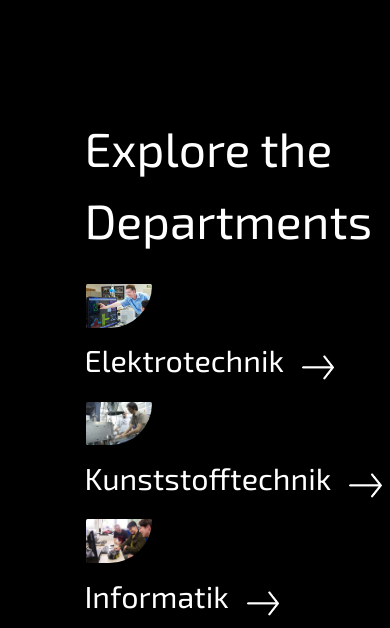
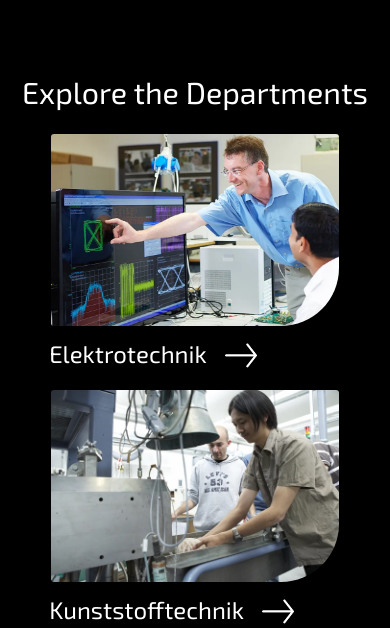
Before and after one commit to nicholassuwirman/Gauss-Webseite, a React (Vite) app: page /department in a window 390 px wide. Shown: the part 940-1568 px from the top of the page. Built offline with nearby package versions, Linux system fonts and the light colour scheme.

Commit message:
departments for mobile updated

```diff
--- a/src/containers/pages/department/department.css
+++ b/src/containers/pages/department/department.css
@@ -329,16 +329,45 @@
     height: 22px;
   }
   .departments-circle-text-container {
-    width: 40%;
-    left: 58%;
-    top: 65%;
+    width: 90%;
+    left: 5%;
+    top: 85%;
 
   }
+
+  .departments-learn-more-text {
+    font-size: 1.9rem;
+    margin-left: 0vh;
+    margin-top: 10vh;
+    text-align: center;
+  }
   .departments-circle-text-title {
-    font-size: 1rem;
+    font-size: 1.5rem;
   }
 
   .departments-circle-text-description {
-    font-size: 0.6rem;
+    font-size: 0.7rem;
+    padding-bottom: 0;
+  }
+
+  .departments-circle-text-box {
+    padding: 10px;
+    padding-top: 5px;
+  }
+  .departments-contributors-images-container {
+    padding-left: 3vh;
+    align-items: center;
+    margin-top: 1.5vh;
+  }
+  .departments-contributor-link-wrapper {
+    width: 80%; /* Make the anchor tag take the width of its container */
+
+  }
+  .departments-contributor-text {
+    font-size: 1.5rem;
+  }
+
+  .departments-arrow-right {
+    margin-top: 0.8vh;
   }
 }
--- a/src/containers/pages/department/department.jsx
+++ b/src/containers/pages/department/department.jsx
@@ -30,10 +30,10 @@ const Department = () => {
     innovation: { top: '12vh', left: '1.5%' },
     kunstofftechnik: { top: '12vh', left: '1.5%' },
     mobile: {
-      engineering: { top: '101%', left: '50%' },
-      design: { top: '101%', left: '50%' },
-      innovation: { top: '101%', left: '50%' },
-      kunstofftechnik: { top: '101%', left: '50%' },
+      engineering: { top: '80%', left: '50%' },
+      design: { top: '80%', left: '50%' },
+      innovation: { top: '80%', left: '50%' },
+      kunstofftechnik: { top: '80%', left: '50%' },
     },
   };
 
@@ -126,6 +126,7 @@ const updateButtonPositions = (buttonNumber, department, positions) => {
           Discover the departments of students that played a part in building our motorbike, combining skills from engineering, design, and innovation.
         </p>
 
+        <div>
           <div className="departments-buttons-container">
           {[1, 2, 3, 4].map((num, index) => {
           const positions = [
@@ -171,6 +172,8 @@ const updateButtonPositions = (buttonNumber, department, positions) => {
               </div>
             </div>
           )}
+        </div>
+
       </div>
 
       <p className='departments-learn-more-text'>Explore the Departments</p>
```
Lines whose indentation alone changed are shown as unchanged.
